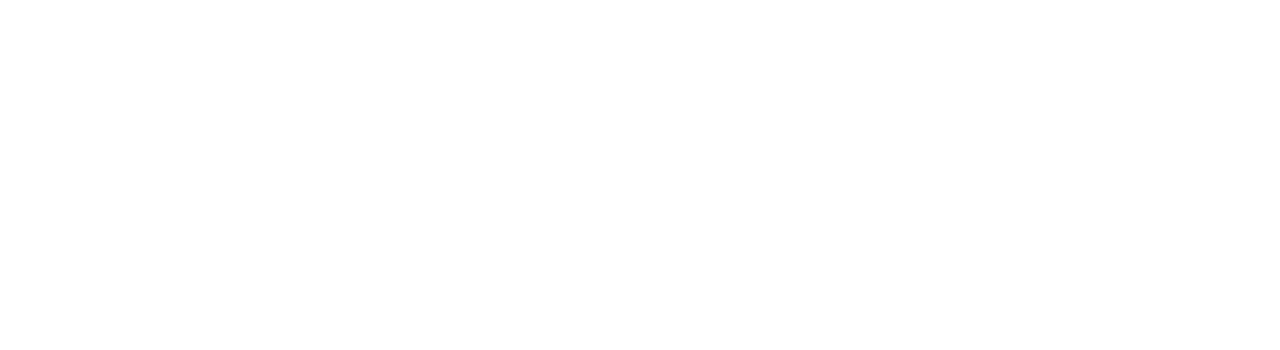
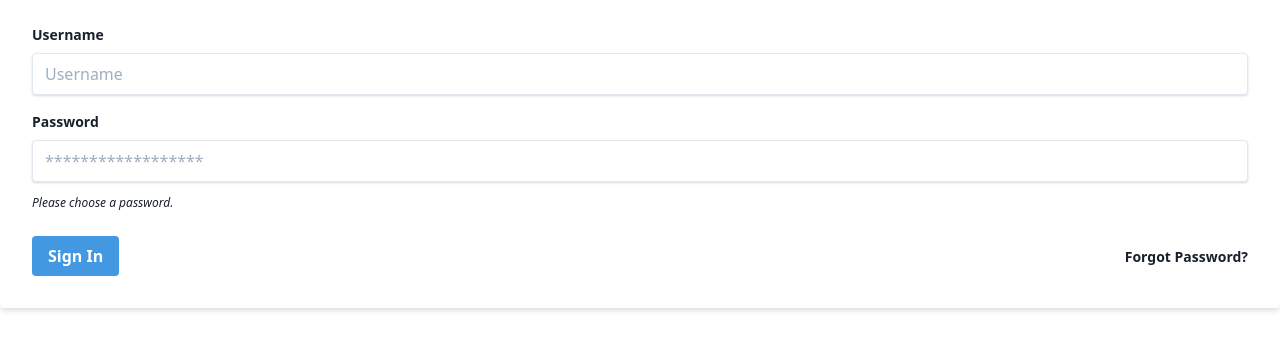
Before and after one commit to SnowdogApps/hackyeah-2020, a Nuxt app: page /login in a window 1280 px wide. Before the commit this address had no page. Shown: the top 350 px of the page. Built offline with nearby package versions, Linux system fonts and the light colour scheme.

Commit message:
Login init

```diff
--- a/nuxt.config.js
+++ b/nuxt.config.js
@@ -40,10 +40,15 @@
   // Modules (https://go.nuxtjs.dev/config-modules)
   modules: [
     // https://go.nuxtjs.dev/pwa
-    '@nuxtjs/pwa'
+    '@nuxtjs/pwa',
+    '@nuxtjs/axios'
   ],
 
   // Build Configuration (https://go.nuxtjs.dev/config-build)
   build: {
+  },
+
+  publicRuntimeConfig: {
+    strapiUrl: process.env.STRAPI_URL || 'http://localhost:1337'
   }
 }
--- a/package.json
+++ b/package.json
@@ -11,6 +11,7 @@
     "lint": "yarn lint:js"
   },
   "dependencies": {
+    "@nuxtjs/axios": "^5.12.2",
     "@nuxtjs/pwa": "^3.0.2",
     "core-js": "^3.6.5",
     "nuxt": "^2.14.6"
--- a/pages/index.vue
+++ b/pages/index.vue
@@ -36,7 +36,9 @@
             <li><a href="#" class="sm:px-4 py-2 sm:hidden lg:block">About Us</a></li>
             <li><a href="#" class="sm:px-4 py-2 sm:hidden md:block">Resources</a></li>
             <li><a href="#" class="sm:px-4 py-2 sm:hidden md:block">FAQs</a></li>
-            <li><a href="#" class="sm:px-4 py-2 block text-blue-600 border border-gray-400 rounded-lg ml-4">Login</a></li>
+            <li>
+              <nuxt-link to="/login" class="sm:px-4 py-2 block text-blue-600 border border-gray-400 rounded-lg ml-4">Login</nuxt-link>
+            </li>
             <li><a href="#" class="sm:px-4 py-2 block bg-blue-600 text-white rounded-lg ml-4">Get Started</a></li>
           </ul>
         </div>
--- /dev/null
+++ b/pages/login.vue
@@ -0,0 +1,79 @@
+<template>
+  <section class="container mx-auto">
+    <div class="bg-white shadow-md rounded px-8 pt-6 pb-8 mb-4 flex flex-col">
+      <div class="mb-4">
+        <label class="block text-grey-darker text-sm font-bold mb-2" for="username">
+          Username
+        </label>
+        <input v-model="username" id="username" class="shadow appearance-none border rounded w-full py-2 px-3 text-grey-darker" type="text" placeholder="Username">
+      </div>
+      <div class="mb-6">
+        <label class="block text-grey-darker text-sm font-bold mb-2" for="password">
+          Password
+        </label>
+        <input v-model="password" id="password" class="shadow appearance-none border border-red rounded w-full py-2 px-3 text-grey-darker mb-3" type="password" placeholder="******************">
+        <p class="text-red text-xs italic">
+          Please choose a password.
+        </p>
+      </div>
+      <div class="flex items-center justify-between">
+        <button class="bg-blue-500 hover:bg-blue-600 text-white font-bold py-2 px-4 rounded" type="button" @click="login">
+          Sign In
+        </button>
+        <a class="inline-block align-baseline font-bold text-sm text-blue hover:text-blue-darker" href="#">
+          Forgot Password?
+        </a>
+      </div>
+    </div>
+  </section>
+</template>
+
+<script>
+const loginQuery = `mutation login(
+    $identifier: String!
+    $password: String!
+  ) {
+    login(
+        identifier: $identifier
+        password: $password
+    ) {
+      jwt
+    }
+  }
+`
+export default {
+  asyncData ({ $config }) {
+    return {
+      api: $config.strapiUrl
+    }
+  },
+
+  data: () => ({
+    username: '',
+    password: ''
+  }),
+
+  methods: {
+    async login () {
+      const { username, password } = this
+      try {
+        debugger
+        const { data } = await this.$axios({
+          url: `${this.api}/graphql`,
+          method: 'get',
+          params: {
+            query: loginQuery,
+            variables: {
+              identifier: username, password
+            }
+          }
+        })
+        debugger
+        console.log(data)
+      } catch (error) {
+        debugger
+      }
+    }
+  }
+}
+</script>
```
Also changed, not shown: 1 other file (tests, documents, lock files or other folders).
